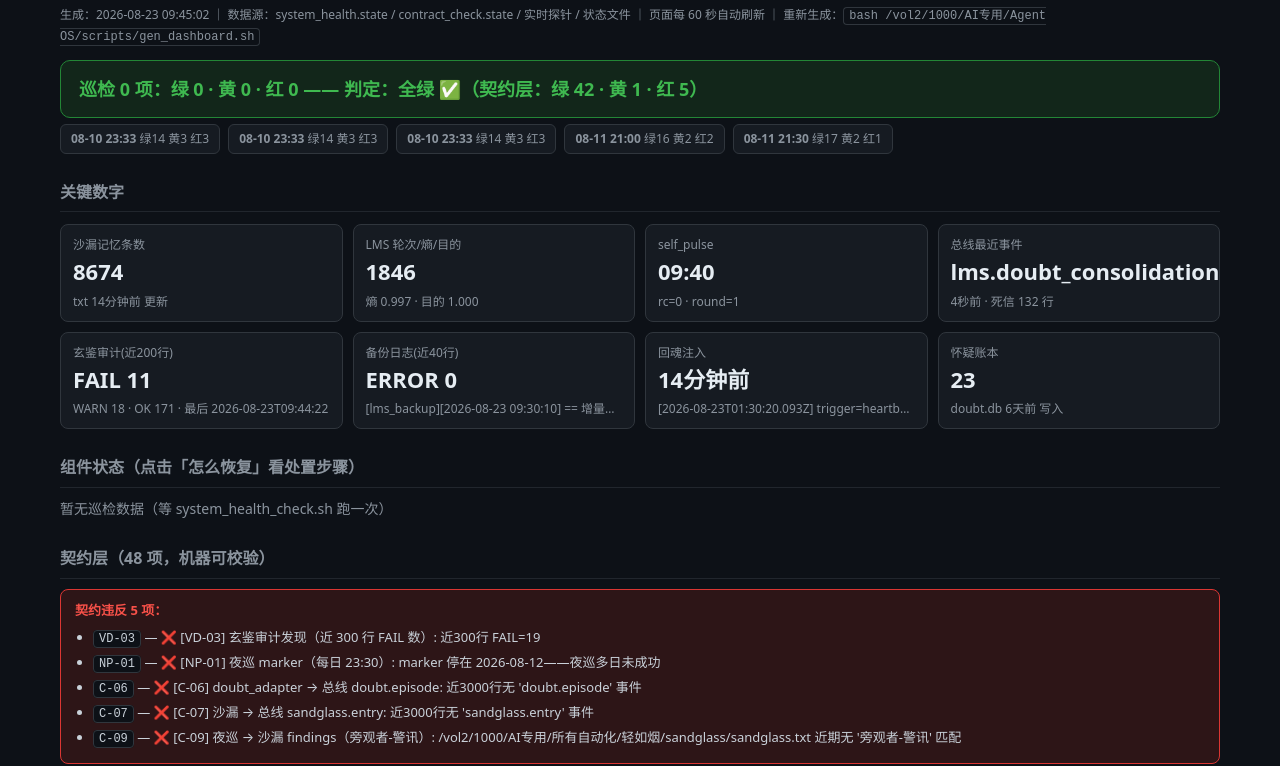
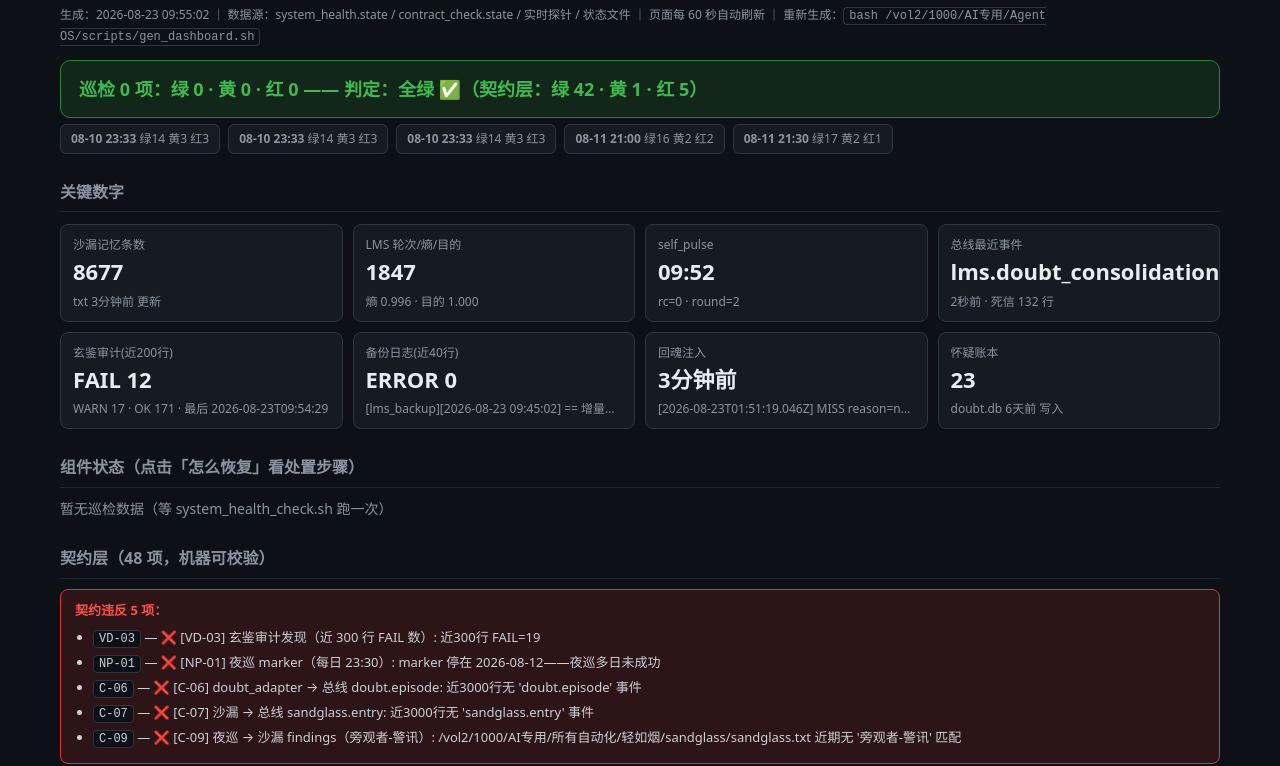
Before and after one commit to tdx1146/agent-os, a plain HTML site: page dashboard.html in a window 1280 px wide. Shown: the part 54-820 px from the top of the page. Drawn offline with Linux system fonts and the light colour scheme.

Commit message:
auto: 2026-08-23 10:00:01 自动提交

```diff
--- a/dashboard.html
+++ b/dashboard.html
@@ -43,19 +43,19 @@ footer { color:#484f58; font-size:12px; margin-top:30px; text-align:center; }
 code { background:#0d1117; border:1px solid #30363d; border-radius:4px; padding:1px 5px; font-size:12px; }
 </style></head><body>
 <h1>🐾 Agent OS 系统健康看板</h1>
-<div class="meta">生成：2026-08-23 09:45:02 ｜ 数据源：system_health.state / contract_check.state / 实时探针 / 状态文件 ｜ 页面每 60 秒自动刷新 ｜ 重新生成：<code>bash /vol2/1000/AI专用/Agent OS/scripts/gen_dashboard.sh</code></div>
+<div class="meta">生成：2026-08-23 09:55:02 ｜ 数据源：system_health.state / contract_check.state / 实时探针 / 状态文件 ｜ 页面每 60 秒自动刷新 ｜ 重新生成：<code>bash /vol2/1000/AI专用/Agent OS/scripts/gen_dashboard.sh</code></div>
 <div class="banner ok">巡检 0 项：绿 0 · 黄 0 · 红 0 —— 判定：全绿 ✅（契约层：绿 42 · 黄 1 · 红 5）</div>
 <div class="hist"><span class="hitem" title="2026-08-10 23:33:20"><b>08-10 23:33</b> 绿14 黄3 红3</span><span class="hitem" title="2026-08-10 23:33:22"><b>08-10 23:33</b> 绿14 黄3 红3</span><span class="hitem" title="2026-08-10 23:33:28"><b>08-10 23:33</b> 绿14 黄3 红3</span><span class="hitem" title="2026-08-11 21:00:02"><b>08-11 21:00</b> 绿16 黄2 红2</span><span class="hitem" title="2026-08-11 21:30:02"><b>08-11 21:30</b> 绿17 黄2 红1</span></div>
 <h2>关键数字</h2>
 
 <div class="keynums">
-  <div class="k"><span class="kl">沙漏记忆条数</span><span class="kv">8674</span><span class="ks">txt 14分钟前 更新</span></div>
-  <div class="k"><span class="kl">LMS 轮次/熵/目的</span><span class="kv">1846</span><span class="ks">熵 0.997 · 目的 1.000</span></div>
-  <div class="k"><span class="kl">self_pulse</span><span class="kv">09:40</span><span class="ks">rc=0 · round=1</span></div>
-  <div class="k"><span class="kl">总线最近事件</span><span class="kv">lms.doubt_consolidation</span><span class="ks">4秒前 · 死信 132 行</span></div>
-  <div class="k"><span class="kl">玄鉴审计(近200行)</span><span class="kv">FAIL 11</span><span class="ks">WARN 18 · OK 171 · 最后 2026-08-23T09:44:22</span></div>
-  <div class="k"><span class="kl">备份日志(近40行)</span><span class="kv">ERROR 0</span><span class="ks">[lms_backup][2026-08-23 09:30:10] == 增量镜像完成：1211 个文件，5666640811 字节，耗时 8s ==</span></div>
-  <div class="k"><span class="kl">回魂注入</span><span class="kv">14分钟前</span><span class="ks">[2026-08-23T01:30:20.093Z] trigger=heartbeat isHb=true isSub=false sessionKey=ag</span></div>
+  <div class="k"><span class="kl">沙漏记忆条数</span><span class="kv">8677</span><span class="ks">txt 3分钟前 更新</span></div>
+  <div class="k"><span class="kl">LMS 轮次/熵/目的</span><span class="kv">1847</span><span class="ks">熵 0.996 · 目的 1.000</span></div>
+  <div class="k"><span class="kl">self_pulse</span><span class="kv">09:52</span><span class="ks">rc=0 · round=2</span></div>
+  <div class="k"><span class="kl">总线最近事件</span><span class="kv">lms.doubt_consolidation</span><span class="ks">2秒前 · 死信 132 行</span></div>
+  <div class="k"><span class="kl">玄鉴审计(近200行)</span><span class="kv">FAIL 12</span><span class="ks">WARN 17 · OK 171 · 最后 2026-08-23T09:54:29</span></div>
+  <div class="k"><span class="kl">备份日志(近40行)</span><span class="kv">ERROR 0</span><span class="ks">[lms_backup][2026-08-23 09:45:02] == 增量镜像开始（snapshots/ → /vol2/1000/AI专用/backups</span></div>
+  <div class="k"><span class="kl">回魂注入</span><span class="kv">3分钟前</span><span class="ks">[2026-08-23T01:51:19.046Z] MISS reason=no-injectable-context（明细见同文件内 MISS 记录）</span></div>
   <div class="k"><span class="kl">怀疑账本</span><span class="kv">23</span><span class="ks">doubt.db 6天前 写入</span></div>
 </div>
 <h2>组件状态（点击「怎么恢复」看处置步骤）</h2>
```
